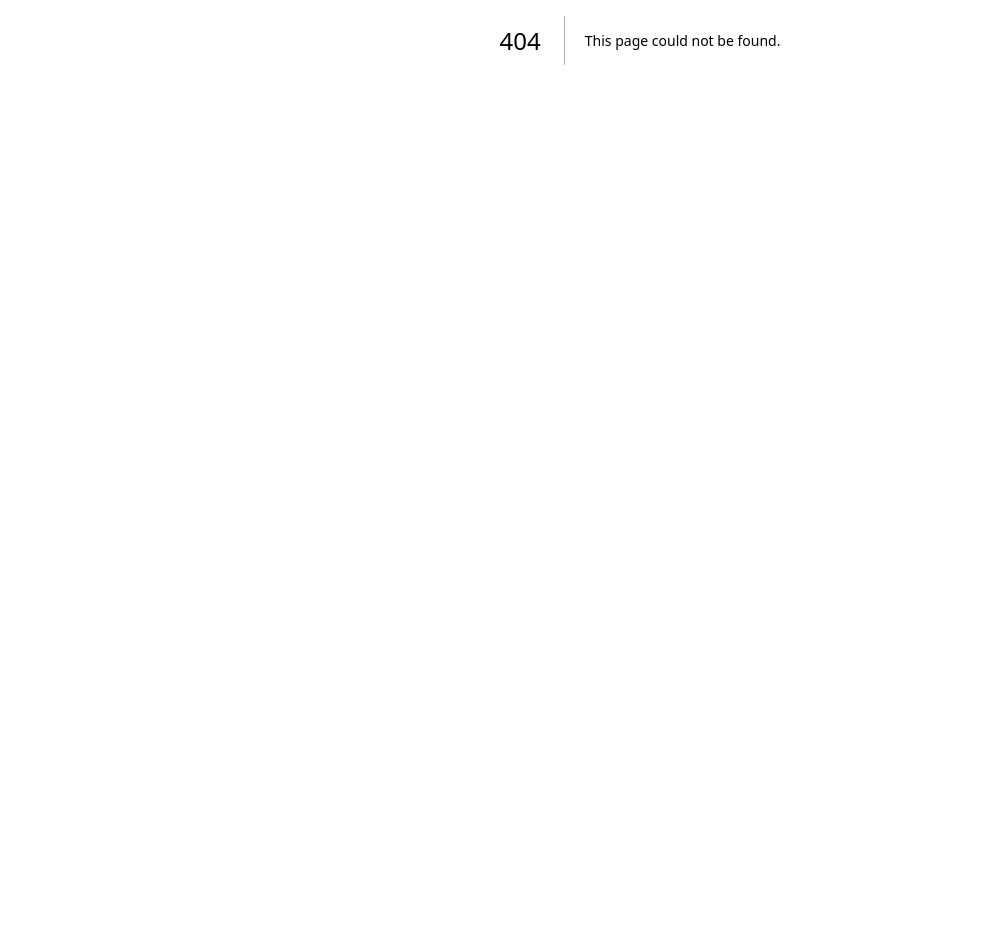
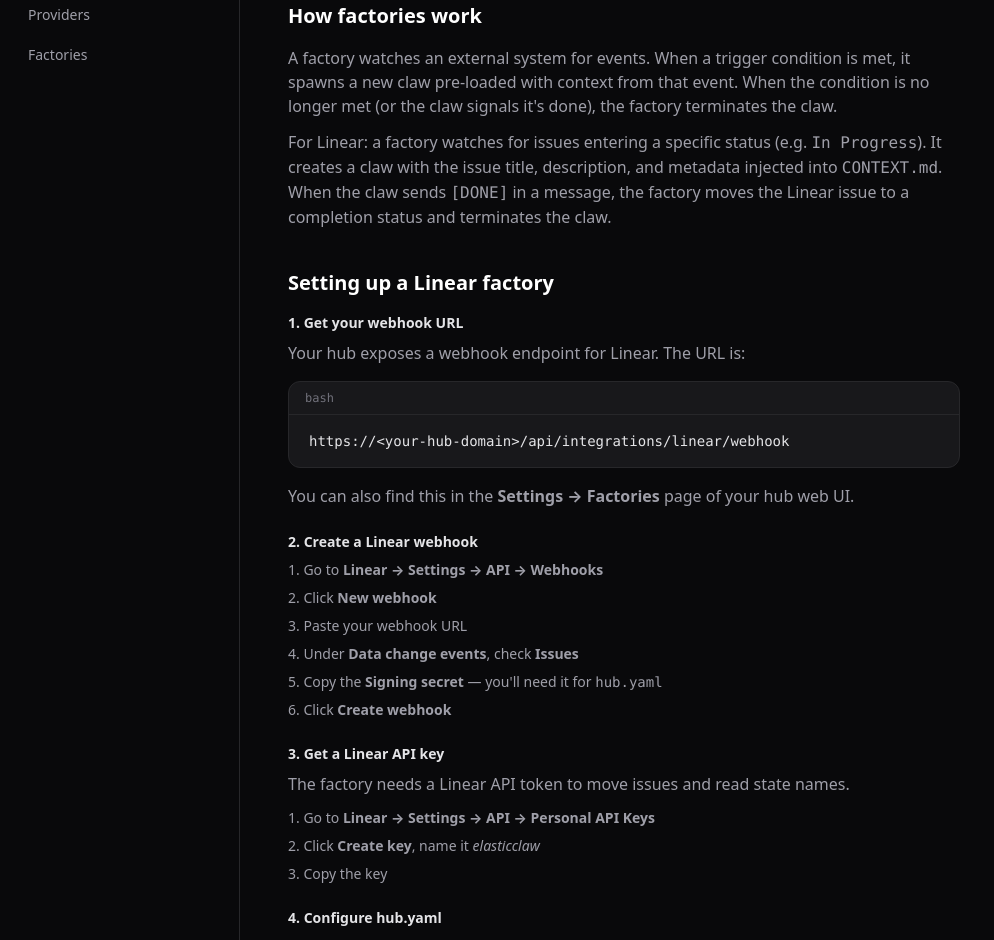
Before and after one commit to elasticclaw/elasticclaw.ai, a Next.js app: page /docs/factories in a window 1280 px wide. Before the commit this address had no page. Shown: the part 360-1300 px from the top of the page, without its empty margins (0-994 px from the left). Before the commit the page ends 800 px from the top, so only its background shows below. Built offline with nearby package versions, Linux system fonts and the light colour scheme.

Commit message:
docs: add Factories guide
Full setup guide for Linear factories including:
- How factories work
- Webhook URL setup in Linear
- API key setup
- hub.yaml configuration
- The [DONE] signal
- One-claw-per-issue enforcement

Also adds Factories to the docs sidebar nav.

```diff
--- /dev/null
+++ b/src/app/docs/factories/page.tsx
@@ -0,0 +1,166 @@
+import type { Metadata } from "next";
+import { DocsPage, CodeBlock, Section, Note } from "@/components/docs-page";
+
+export const metadata: Metadata = { title: "Factories" };
+
+export default function FactoriesPage() {
+  return (
+    <DocsPage
+      title="Factories"
+      description="Factories automatically spawn and terminate claws in response to external events — like a Linear issue entering a status."
+    >
+      <Note>
+        Factories are currently in beta. The Linear factory is the first
+        supported trigger. More triggers (GitHub, webhooks, cron) are planned.
+      </Note>
+
+      <Section title="How factories work">
+        <p>
+          A factory watches an external system for events. When a trigger
+          condition is met, it spawns a new claw pre-loaded with context from
+          that event. When the condition is no longer met (or the claw signals
+          it&apos;s done), the factory terminates the claw.
+        </p>
+        <p className="mt-2">
+          For Linear: a factory watches for issues entering a specific status
+          (e.g. <code>In Progress</code>). It creates a claw with the issue
+          title, description, and metadata injected into{" "}
+          <code>CONTEXT.md</code>. When the claw sends{" "}
+          <code>[DONE]</code> in a message, the factory moves the Linear issue
+          to a completion status and terminates the claw.
+        </p>
+      </Section>
+
+      <Section title="Setting up a Linear factory">
+        <h3 className="text-sm font-semibold text-zinc-200 mb-2">
+          1. Get your webhook URL
+        </h3>
+        <p>
+          Your hub exposes a webhook endpoint for Linear. The URL is:
+        </p>
+        <CodeBlock lang="bash">{`https://<your-hub-domain>/api/integrations/linear/webhook`}</CodeBlock>
+        <p className="mt-2">
+          You can also find this in the <strong>Settings → Factories</strong>{" "}
+          page of your hub web UI.
+        </p>
+
+        <h3 className="text-sm font-semibold text-zinc-200 mt-6 mb-2">
+          2. Create a Linear webhook
+        </h3>
+        <ol className="list-decimal list-inside space-y-2 text-sm text-zinc-400">
+          <li>
+            Go to <strong>Linear → Settings → API → Webhooks</strong>
+          </li>
+          <li>
+            Click <strong>New webhook</strong>
+          </li>
+          <li>
+            Paste your webhook URL
+          </li>
+          <li>
+            Under <strong>Data change events</strong>, check <strong>Issues</strong>
+          </li>
+          <li>
+            Copy the <strong>Signing secret</strong> — you&apos;ll need it for{" "}
+            <code>hub.yaml</code>
+          </li>
+          <li>
+            Click <strong>Create webhook</strong>
+          </li>
+        </ol>
+
+        <h3 className="text-sm font-semibold text-zinc-200 mt-6 mb-2">
+          3. Get a Linear API key
+        </h3>
+        <p>
+          The factory needs a Linear API token to move issues and read state
+          names.
+        </p>
+        <ol className="list-decimal list-inside space-y-2 text-sm text-zinc-400">
+          <li>
+            Go to <strong>Linear → Settings → API → Personal API Keys</strong>
+          </li>
+          <li>Click <strong>Create key</strong>, name it <em>elasticclaw</em></li>
+          <li>Copy the key</li>
+        </ol>
+
+        <h3 className="text-sm font-semibold text-zinc-200 mt-6 mb-2">
+          4. Configure hub.yaml
+        </h3>
+        <p>
+          Add the integration and factory config to{" "}
+          <code>/etc/elasticclaw/hub.yaml</code> (system install) or{" "}
+          <code>~/.elasticclaw/hub.yaml</code> (local install):
+        </p>
+        <CodeBlock lang="yaml">{`integrations:
+  linear:
+    - workspace: your-workspace-name   # Linear workspace URL slug
+      api_key: lin_api_...             # Linear API key
+      webhook_secret: whsec_...        # Signing secret from step 2
+
+factories:
+  - name: feature-factory
+    trigger:
+      type: linear
+      workspace: your-workspace-name
+      trigger_status: "In Progress"    # Issue status that spawns a claw
+      done_status: "Done"              # Issue status to set when claw finishes
+    template: base                     # elasticclaw template to use`}</CodeBlock>
+
+        <Note>
+          Restart the hub after editing hub.yaml:{" "}
+          <code>sudo systemctl restart elasticclaw</code>
+        </Note>
+
+        <h3 className="text-sm font-semibold text-zinc-200 mt-6 mb-2">
+          5. Test it
+        </h3>
+        <p>
+          Move a Linear issue into your trigger status. Within a few seconds, a
+          new claw should appear in your dashboard with the issue details in its
+          context.
+        </p>
+        <p className="mt-2">
+          The claw&apos;s <code>CONTEXT.md</code> will contain:
+        </p>
+        <CodeBlock lang="markdown">{`# Linear Issue Context
+
+**Title:** Fix login redirect bug
+**ID:** ENG-123
+**Status:** In Progress
+**URL:** https://linear.app/your-workspace/issue/ENG-123
+
+## Description
+Users are being redirected to /404 after login when...`}</CodeBlock>
+      </Section>
+
+      <Section title="The [DONE] signal">
+        <p>
+          When a claw is finished with its task, it sends{" "}
+          <code>[DONE]</code> as a message. The factory engine:
+        </p>
+        <ol className="list-decimal list-inside space-y-1 text-sm text-zinc-400 mt-2">
+          <li>Moves the Linear issue to <code>done_status</code></li>
+          <li>Terminates the claw</li>
+        </ol>
+        <p className="mt-2">
+          Your agent template should be instructed to send{" "}
+          <code>[DONE]</code> when finished. Add this to your{" "}
+          <code>AGENTS.md</code> or <code>SOUL.md</code>:
+        </p>
+        <CodeBlock lang="markdown">{`When you have completed the assigned task, send exactly:
+[DONE]
+This signals the factory to close the Linear issue and terminate this session.`}</CodeBlock>
+      </Section>
+
+      <Section title="One claw per issue">
+        <p>
+          The factory enforces a 1:1 mapping between Linear issues and claws.
+          If an issue is already assigned to a claw and enters the trigger
+          status again (e.g. re-opened), a new claw will not be spawned. The
+          existing claw continues.
+        </p>
+      </Section>
+    </DocsPage>
+  );
+}
--- a/src/app/docs/layout.tsx
+++ b/src/app/docs/layout.tsx
@@ -16,6 +16,7 @@
   { href: "/docs/github-integration", label: "GitHub Integration" },
   { href: "/docs/web-ui", label: "Web UI" },
   { href: "/docs/providers", label: "Providers" },
+  { href: "/docs/factories", label: "Factories" },
 ];
 
 export default function DocsLayout({
```
